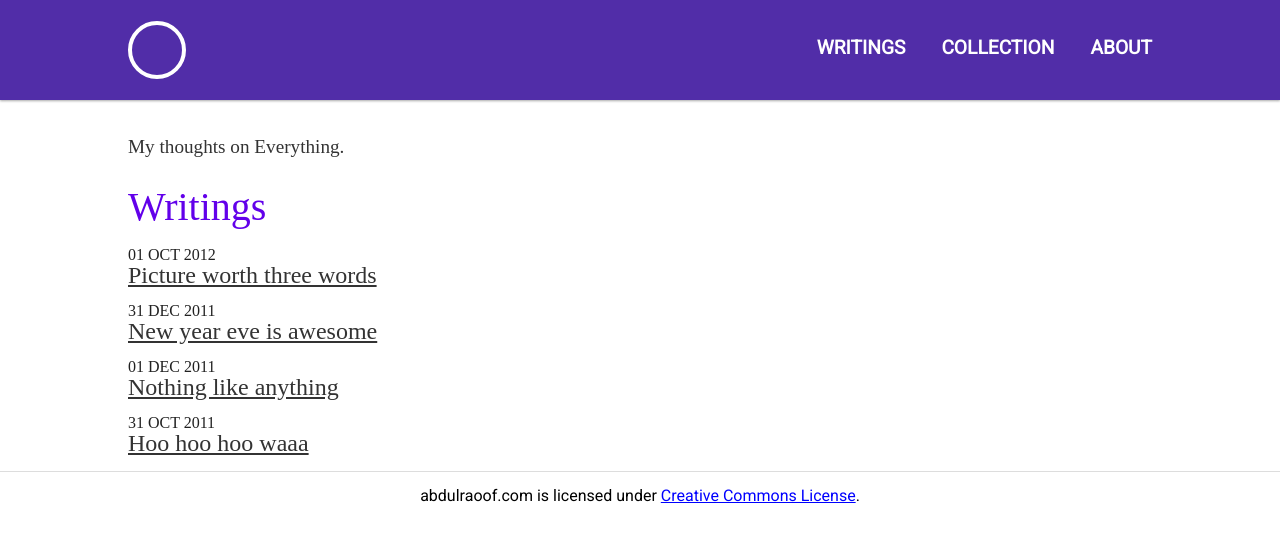
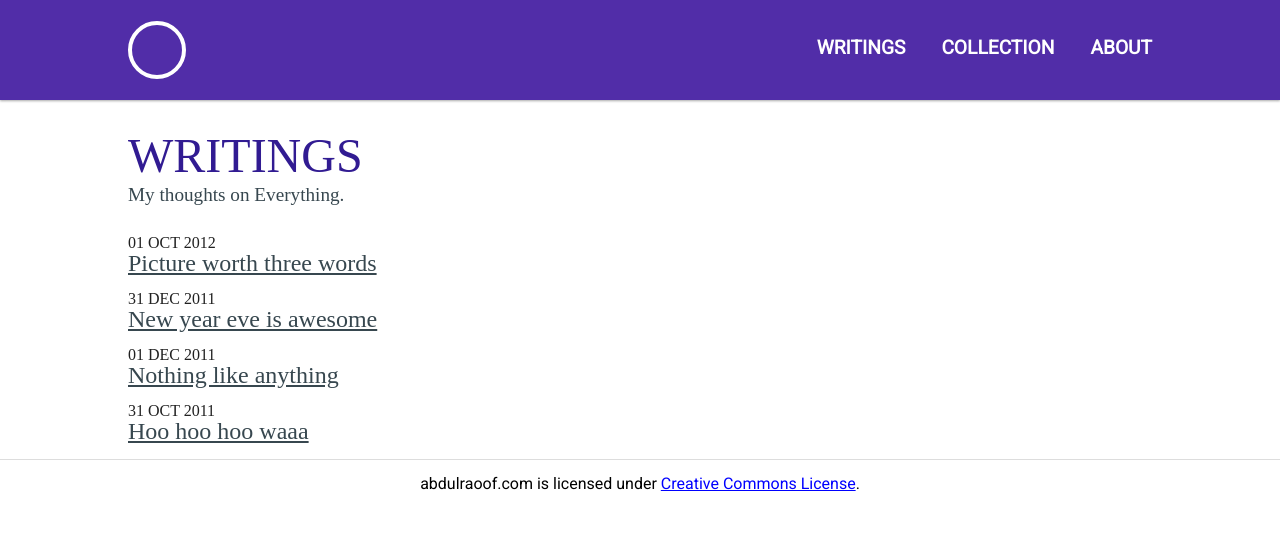
Before and after one commit to abdulraoof/abdulraoof.github.io, a Jekyll site: the page built from index.html, in a window 1280 px wide. Shown: the top 542 px of the page. Built offline with Jekyll 4.4.1, drawn with Linux system fonts in a browser that asks for light colours; nearby versions of some CDN libraries; some web fonts are replaced; the list of posts is cut into pages by our own code.

Commit message:
added new css

```diff
--- a/about.html
+++ b/about.html
@@ -13,7 +13,7 @@ layout: default
     <p>You can reach me out on:</p>
     <div id="reach_out">
         <ul>
-            <li><a href="#"><img src="assets/images/social_icons/twitter.png">Twitter</a></li>
+            <li><a href="#"><img src="assets/images/social_icons/twitter.png"><span>Twitter</span></a></li>
             <li><a href="#"><img src="assets/images/social_icons/linkedin.png">LinkedIn</a></li>
             <li><a href="#"><img src="assets/images/social_icons/github.png">GitHub</a></li>
         </ul>
--- a/css/main.css
+++ b/css/main.css
@@ -50,7 +50,7 @@ nav ul {
 
 nav ul li {
     padding: 0.75em 0;
-    border-bottom: 1px solid rgba(200,200,200,0.5);
+    border-bottom: 1px solid rgba(200,200,200,0.2);
 }
 
 nav ul li:last-child{
@@ -105,14 +105,15 @@ footer p a {
 }
 
 .page_title {
-    color: #6200EA;
+    color: #311B92;
     font-size: 1.75em;
     padding: 0 0 0.5em 0;
+    text-transform: uppercase;
 }
 
-#content #post p, #content #about p {
+#content #post p, #content #posts_list p {
     font-size: 1.2em;
-    color: #333;
+    color: #37474F;
     font-weight: 200;
     line-height: 1.6em;
     margin-bottom: 1.25em;
@@ -130,7 +131,7 @@ footer p a {
 }
 .post_excerpt p.test {
     font-size: 1em;
-    color: #333;
+    color: #37474F;
     font-weight: 200;
     line-height: 1.6em;
     margin-bottom: 1.25em;
@@ -140,9 +141,9 @@ footer p a {
 #content #about {
 
 }
-#content #about p {
+#content #posts_list p {
     font-size: 1.2em;
-    color: #333;
+    color: #37474F;
     font-weight: 200;
     line-height: 1.6em;
 }
@@ -151,9 +152,12 @@ footer p a {
 }
 
 #posts_list h2 {
-    color: #6200EA;
-    font-size: 2.5em;
-    padding: 0 0 0.5em 0;
+    color: #311B92;
+    font-size: 3em;
+    padding: 0 0 0 0;
+    text-transform: uppercase;
+    font-weight: 400;
+
 }
 
 #posts_list ul {
@@ -168,7 +172,7 @@ footer p a {
 }
 #posts_list ul li a{
     font-size: 1.5em;
-    color: #333;
+    color: #37474F;
     font-weight: 200;
     line-height: 1em;
     margin-bottom: 1.25em;
--- a/index.html
+++ b/index.html
@@ -5,12 +5,12 @@ layout: default
 
 ---
 <div id="about">
+</div>
+<div id="posts_list">
+    <h2>Writings</h2>
     <p>
         My thoughts on Everything.
     </p>
-</div>
-<div id="posts_list">
-    <h2>Writings</h2>
     <ul>
         {% for post in site.posts %}
         <span class="post_list_date">{{post.date | date_to_string}}</span>
```
